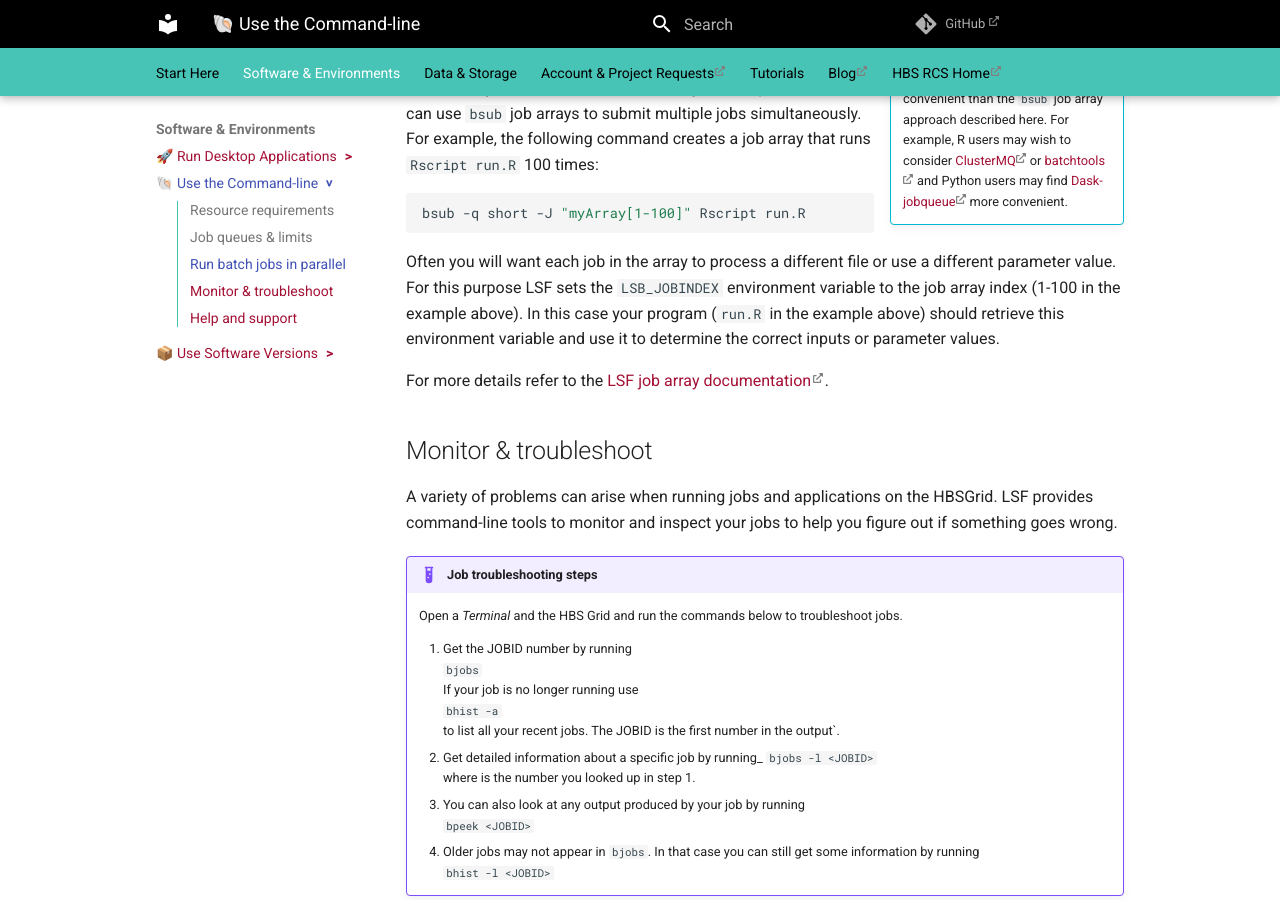
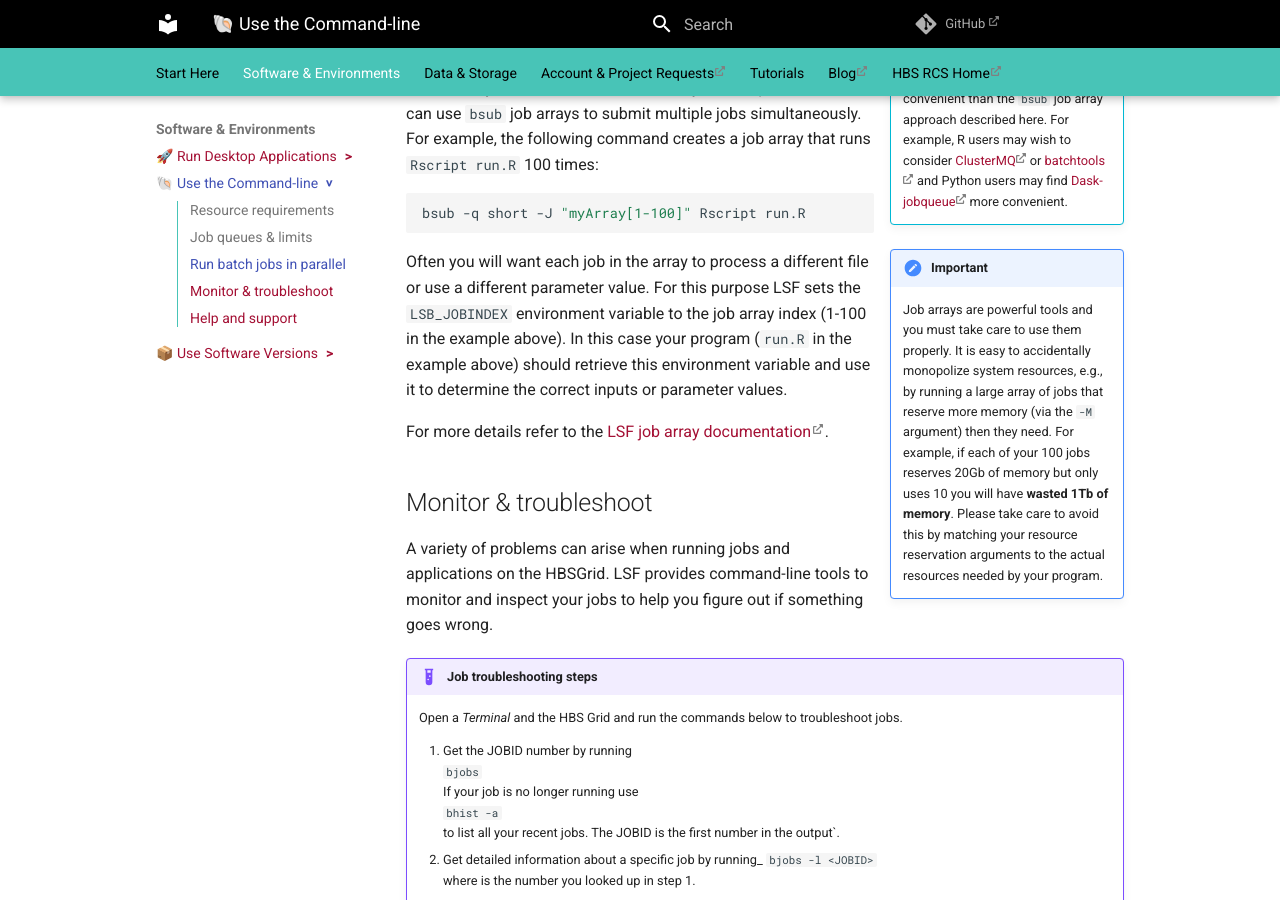
Before and after one commit to hbs-rcs/hbsgrid-docs, an MkDocs documentation site: the page built from docs/commandline.md, in a window 1280 px wide and 900 px high, scrolled down 3351 px. Built offline with MkDocs 1.6.1 and Material for MkDocs 9.7.7, drawn with Linux system fonts in a browser that asks for light colours; comment, search, counter and statistics services are not loaded.

Commit message:
add resource use note

````diff
--- a/docs/commandline.md
+++ b/docs/commandline.md
@@ -179,6 +179,14 @@ command creates a job array that runs `Rscript run.R` 100 times:
 bsub -q short -J "myArray[1-100]" Rscript run.R
 ```
 
+!!! important inline end
+    Job arrays are powerful tools and you must take care to use them properly.
+    It is easy to accidentally monopolize system resources, e.g., by running
+    a large array of jobs that reserve more memory (via the `-M` argument) then they need.
+    For example, if each of your 100 jobs reserves 20Gb of memory but only uses 10 you will
+    have **wasted 1Tb of memory**. Please take care to avoid this by matching your resource
+    reservation arguments to the actual resources needed by your program.
+
 Often you will want each job in the array to process a different file
 or use a different parameter value. For this purpose LSF sets the
 `LSB_JOBINDEX` environment variable to the job array index (1-100 in
````
